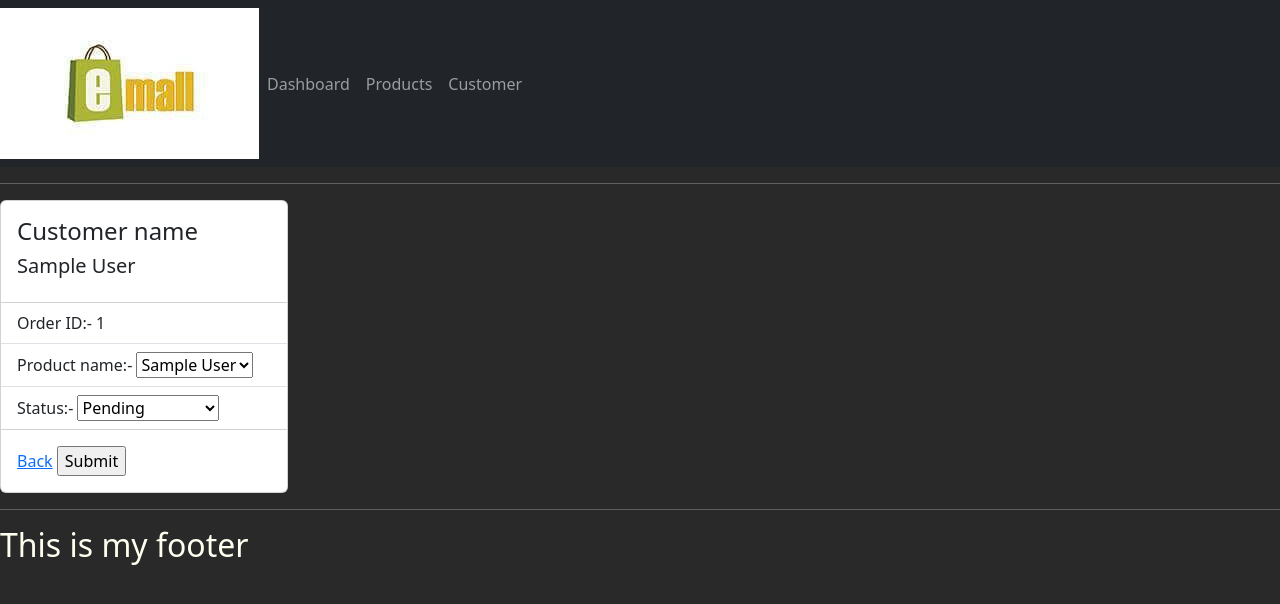
After one commit to pritamroydev/Django_FSP_proj3, a Django app: page /update_order/1/ in a window 1280 px wide. The commit adds this page. Shown: the top 604 px of the page. Run offline with Django 5.2, Linux system fonts and the light colour scheme; tables that the repository leaves empty hold one stand-in row (values such as "Sample post").

Commit message:
added create order, update order and delete order functionality in the views file, and made order_form, update_order and delete HTML files

```diff
--- /dev/null
+++ b/account/forms.py
@@ -0,0 +1,13 @@
+from django.forms import ModelForm
+from .models import Order
+
+class OrderForm(ModelForm):
+    class Meta:
+        model=Order
+        fields='__all__'
+
+
+class UpdateOrder(ModelForm):
+    class Meta:
+        model=Order
+        exclude=['customer']
--- a/account/models.py
+++ b/account/models.py
@@ -44,3 +44,8 @@ class Order(models.Model):
     product=models.ForeignKey(Product, null=True, on_delete=models.SET_NULL)
     date_created=models.DateTimeField(auto_now_add=True, null=True)
     status=models.CharField(max_length=100, null=True, choices=STATUS)
+
+
+
+    def __str__(self):
+        return self.product.name
--- a/account/urls.py
+++ b/account/urls.py
@@ -6,7 +6,9 @@ urlpatterns = [
     path('product', views.Prod, name='product'),
     path('customer/<int:pk_test>', views.Cust, name='customer'),
     path('cust_list',views.Customer_list,name='customer_list'),
-
+    path('create_order',views.create_order,name='create_order'),
+    path('update_order/<str:pk>/',views.update_order,name='update_order'),
+    path('delete_order/<str:pk>',views.delete_order,name='delete_order'),
 
 
 ]
--- a/account/views.py
+++ b/account/views.py
@@ -1,5 +1,6 @@
-from django.shortcuts import render
+from django.shortcuts import render, redirect
 from .models import Product,Customer,Order,Tag
+from .forms import OrderForm, UpdateOrder
 
 # Create your views here.
 def Home(request):
@@ -46,3 +47,62 @@ def Customer_list(request):
     customer=Customer.objects.all()
     context={'customer':customer}
     return render(request, 'account/customer_list.html', context)
+
+
+# ------------ Added functionality of creating order after clicking in button -------------------
+
+def create_order(request):
+    form=OrderForm()
+    if request.method=="POST":
+        form=OrderForm(request.POST)
+        if form.is_valid():
+            form.save()
+            return redirect('/')
+    context={'form':form}
+    return render(request, 'account/order_form.html',context)
+
+
+
+# ------------ Added functionality of updating order after clicking in button without changing the name option-------------------
+
+def update_order(request,pk):
+    order=Order.objects.get(id=pk)
+    if request.method=="POST":
+        form=UpdateOrder(request.POST, instance=order)
+        if form.is_valid():
+            instance=form.save(commit=False)
+            instance.customer=order.customer    #keep original customer
+            instance.save()
+            return redirect('/')
+    else:
+        form=UpdateOrder(instance=order)
+
+    context={'form':form, 'order':order, 'customer_name':order.customer.name}
+    return render(request, 'account/update_order.html',context)
+
+
+
+
+# ------------ functionality for updating order after clicking in button with changing the name option-------------------
+
+# def update_order(request, pk):
+#     order=Order.objects.get(id=pk)
+#     form=UpdateOrder(instance=order)
+
+
+#     if request.method=='POST':
+#         form=UpdateOrder(request.POST, instance=order)
+#         if form.is_valid():
+#             form.save()
+#             return redirect('/')
+#     context={'form':form}
+#     return render(request, 'account/order_form.html',context)
+
+
+def delete_order(request, pk):
+    order=Order.objects.get(id=pk)
+    if request.method=="POST":
+        order.delete()
+        return redirect('/')
+    context = {'item':order}
+    return render(request, 'account/delete.html', context)
--- a/db/settings.py
+++ b/db/settings.py
@@ -107,11 +107,11 @@ AUTH_PASSWORD_VALIDATORS = [
 
 LANGUAGE_CODE = 'en-us'
 
-TIME_ZONE = 'UTC'
+TIME_ZONE = 'Asia/Kolkata'
+
+USE_TZ = True
 
 USE_I18N = True
-
-USE_TZ = True
 
 
 # Static files (CSS, JavaScript, Images)
--- a/static/css/main.css
+++ b/static/css/main.css
@@ -23,7 +23,7 @@
         background-color: #999999;
     }
 
-    h5,p{
+    h4,h5,p{
         color: #797979;
     }
     #total-order{
--- a/templates/account/dashboard.html
+++ b/templates/account/dashboard.html
@@ -30,7 +30,7 @@
 		<h5>LAST 5 ORDERS</h5>
 		<hr>
 		<div class="card card-body">
-			<a class="btn btn-primary  btn-sm btn-block" href="">Create Order</a>
+			<a class="btn btn-primary  btn-sm btn-block" href="{% url 'create_order' %}">Create Order</a>
 			<table class="table table-sm">
 				<tr>
 					<th>Product</th>
@@ -44,8 +44,8 @@
 						<td>{{order.product}}</td>
 						<td>{{order.date_created}}</td>
 						<td>{{order.status}}</td>
-						<td><a href="">Update</a></td>
-						<td><a href="">Delete</a></td>
+						<td><a href="{% url "update_order" order.id %}">Update</a></td>
+						<td><a href="{% url "delete_order" order.id %}">Delete</a></td>
 
 					</tr>
 				{% endfor %}
--- /dev/null
+++ b/templates/account/update_order.html
@@ -0,0 +1,27 @@
+{% extends "main.html" %}
+{% load static %}
+{% block content %}
+
+
+
+
+<div class="card" style="width: 18rem;">
+  <div class="card-body">
+    <h4 class="card-title">Customer name</h4>
+    <h5 class="card-title">{{customer_name}}</h5>
+    <form action="" method="POST">
+    {% csrf_token %}
+  </div>
+  <ul class="list-group list-group-flush">
+    <li class="list-group-item">Order ID:- {{order.id}}</li>
+    <li class="list-group-item">Product name:- {{form.product}}</li>
+    <li class="list-group-item">Status:- {{form.status}}</li>
+  </ul>
+<div class="card-body">
+    <a href="{% url "home" %}" class="card-link">Back</a>
+    <input type="submit" name="submit">
+</div>
+
+</form>
+</div>
+{% endblock %}
```
Also changed, not shown: templates/account/delete.html (added, +26 -0 lines), templates/account/order_form.html (added, +20 -0 lines).
